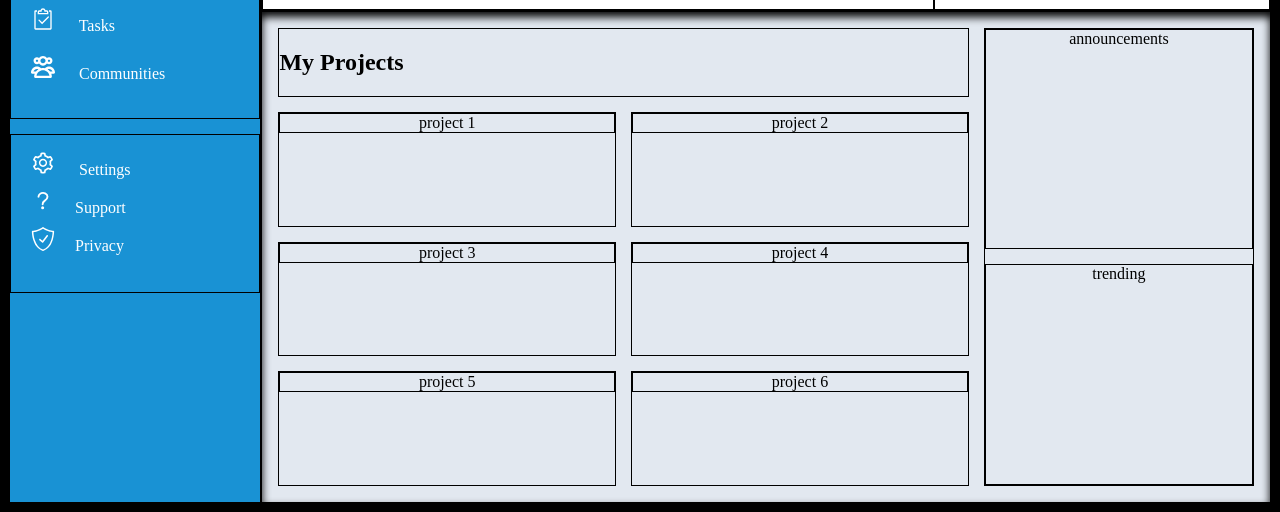
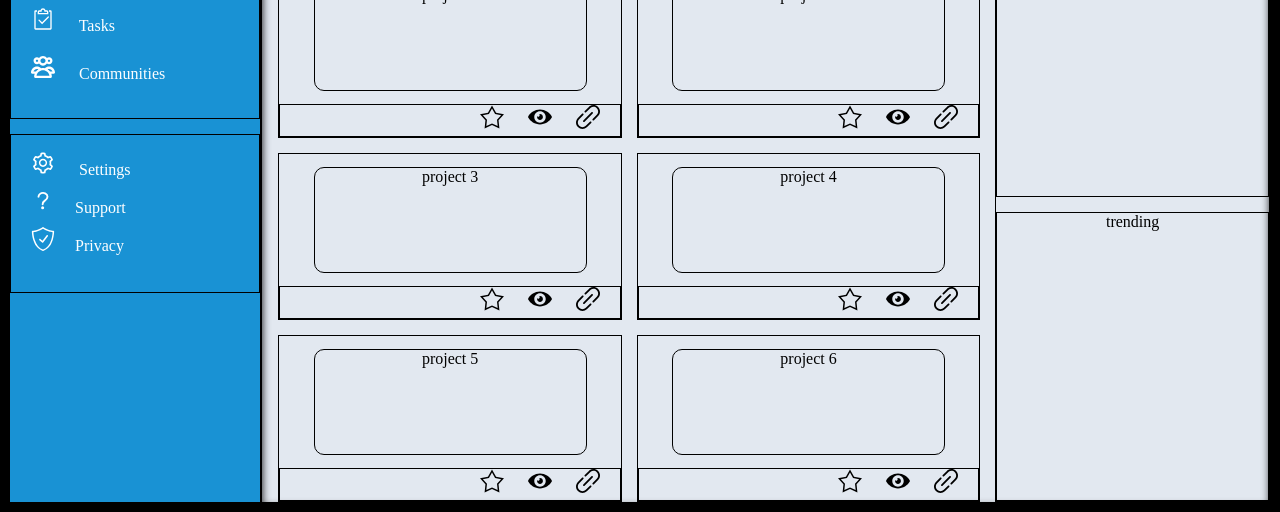
Before and after one commit to JasNagra92/Admin-Dashboard, a plain HTML site: page index.html in a window 1280 px wide. Shown: the part 304-816 px from the top of the page. Drawn offline with Linux system fonts and the light colour scheme.

Commit message:
add icons to content tiles with styling and position project tiles

```diff
--- a/index.html
+++ b/index.html
@@ -68,27 +68,51 @@
             </div>
             <div class="prjgrid">
                 <div class="prj">project 1</div>
-                <img src="" alt="">
+                <div class="prjicons">
+                    <img src="./images/favorite-svgrepo-com.svg" alt="favorite">
+                    <img src="./images/eye-svgrepo-com.svg" alt="eye">
+                    <img src="./images/link-svgrepo-com.svg" alt="link">
+                </div>
             </div>
             <div class="prjgrid">
                 <div class="prj">project 2</div>
-                <img src="" alt="">
+                <div class="prjicons">
+                    <img src="./images/favorite-svgrepo-com.svg" alt="favorite">
+                    <img src="./images/eye-svgrepo-com.svg" alt="eye">
+                    <img src="./images/link-svgrepo-com.svg" alt="link">
+                </div>
             </div>
             <div class="prjgrid">
                 <div class="prj">project 3</div>
-                <img src="" alt="">
+                <div class="prjicons">
+                    <img src="./images/favorite-svgrepo-com.svg" alt="favorite">
+                    <img src="./images/eye-svgrepo-com.svg" alt="eye">
+                    <img src="./images/link-svgrepo-com.svg" alt="link">
+                </div>
             </div>
             <div class="prjgrid">
                 <div class="prj">project 4</div>
-                <img src="" alt="">
+                <div class="prjicons">
+                    <img src="./images/favorite-svgrepo-com.svg" alt="favorite">
+                    <img src="./images/eye-svgrepo-com.svg" alt="eye">
+                    <img src="./images/link-svgrepo-com.svg" alt="link">
+                </div>
             </div>
             <div class="prjgrid">
                 <div class="prj">project 5</div>
-                <img src="" alt="">
+                <div class="prjicons">
+                    <img src="./images/favorite-svgrepo-com.svg" alt="favorite">
+                    <img src="./images/eye-svgrepo-com.svg" alt="eye">
+                    <img src="./images/link-svgrepo-com.svg" alt="link">
+                </div>
             </div>
             <div class="prjgrid">
                 <div class="prj">project 6</div>
-                <img src="" alt="">
+                <div class="prjicons">
+                    <img src="./images/favorite-svgrepo-com.svg" alt="favorite">
+                    <img src="./images/eye-svgrepo-com.svg" alt="eye">
+                    <img src="./images/link-svgrepo-com.svg" alt="link">
+                </div>
             </div>
             <div class="minibar">
                 <div class="announcments">announcements</div>
--- a/styles.css
+++ b/styles.css
@@ -21,9 +21,6 @@ a{
     color: white;
     text-decoration: none;
 }
-a:hover{
-    font-size: larger;
-}
 ul{
     padding-left:20px;
     display: flex;
@@ -46,7 +43,7 @@ img{
     height: 100vh;
     max-width: 1887px;
     grid-template-columns: 1fr 1.5fr 1.5fr 1fr;
-    grid-template-rows: 1fr 4fr;
+    grid-template-rows: minmax(150px, 200px);
 }
 .sidebar{
     display: flex;
@@ -68,7 +65,7 @@ img{
     grid-column-start: 2;
     grid-column-end: 5;
     grid-template-columns: 2fr 1fr;
-    grid-template-rows: 1fr 1fr;
+    grid-template-rows: 10vh 10vh;
     background-color: white;
 }
 .content{
@@ -78,11 +75,11 @@ img{
     grid-column-start: 2;
     grid-column-end: 5;
     grid-template-columns:1fr 1fr .8fr;
-    grid-template-rows:.1fr repeat(3, 1fr);
+    grid-template-rows:50px repeat(3, 1fr);
     gap: 15px;
     text-align: center;
     background-color: rgba(226,232,240,255);
-    padding:1rem;
+    padding-left: 1rem;
     box-shadow: inset 0px 5px 8px 0px black;
 }
 .minititle{
@@ -163,9 +160,21 @@ input[type="text"]{
     margin-left: 35px;
     margin-top: 10px;
 }
-img:hover{
-    height:4vh;
-    width:auto;
+li img,
+.prjicons img{
+    transition: transform 250ms ease-out
+}
+li img:hover,
+.prjicons img:hover{
+    transform: scale(1.5);
+    transform-origin: center;
+}
+a{
+    color: #fdfeff;
+    transition: color 250ms ease-in-out, box-shadow .3s ease-in-out;
+}
+a:hover{
+    box-shadow: inset 200px 0 0 0 #54b3d6;
 }
 .nameheader>img{
     height:5vh;
@@ -179,3 +188,18 @@ img:hover{
 span{
     font-size: large;
 }
+.prjgrid{
+    display:grid;
+    grid-template-columns: 1fr;
+    grid-template-rows:4fr 1fr;
+}
+.prjicons{
+    text-align: right;
+}
+.prj{
+    align-self: center;
+    justify-self: center;
+    width: 80%;
+    height: 80%;
+    border-radius: 10px;
+}
```
Also changed, not shown: images/eye-svgrepo-com.svg (added), images/favorite-svgrepo-com.svg (added), images/link-svgrepo-com.svg (added).
